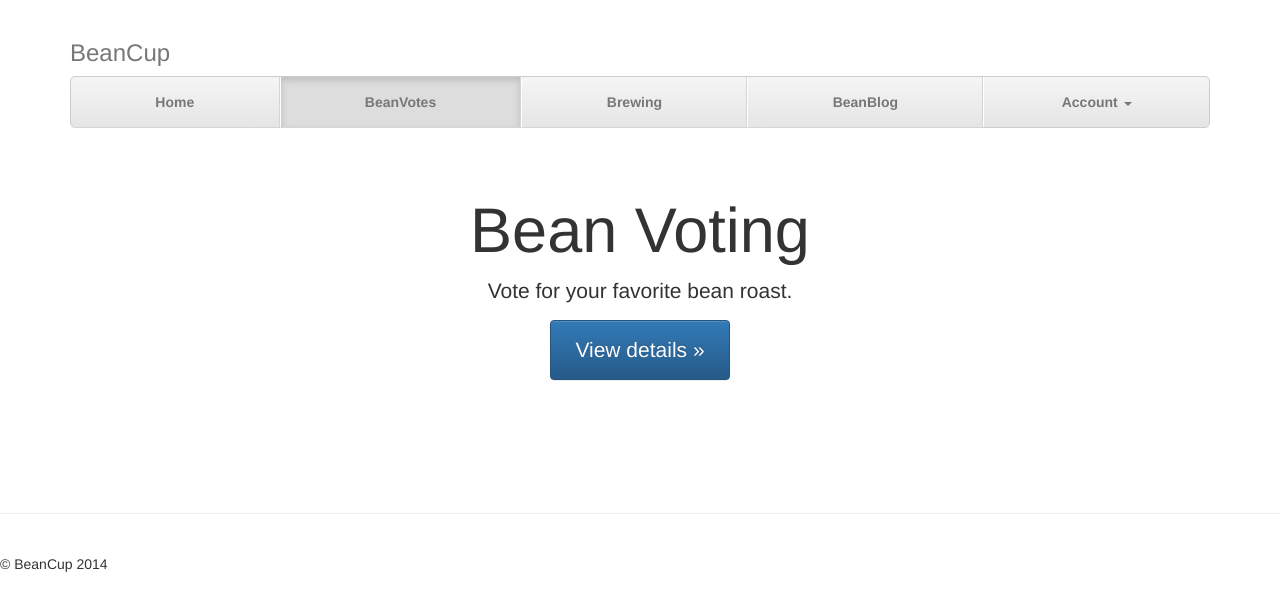
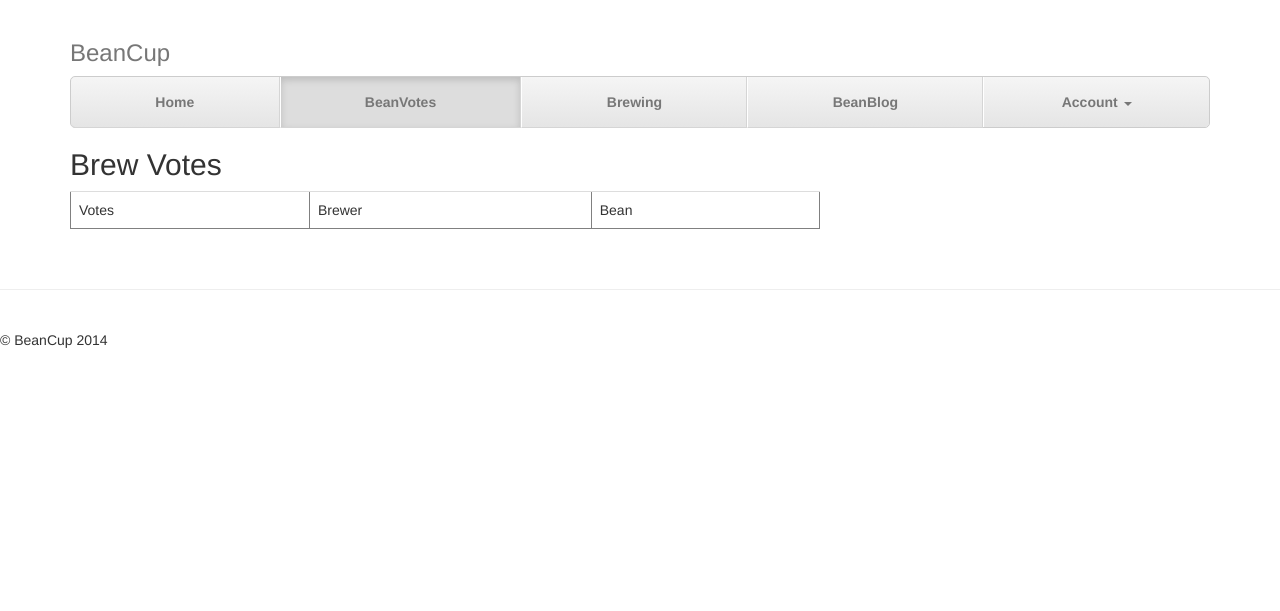
Before and after one commit to digicyc/beancup, a Django app: page /beanvote/ in a window 1280 px wide. Shown: the top 611 px of the page. Run offline with Django 3.2, Linux system fonts and the light colour scheme; some libraries are stand-ins or nearby versions.

Commit message:
Redesigning Beanvoting and adding in the BeanBlog Discussion area.

```diff
--- a/beanblog/urls.py
+++ b/beanblog/urls.py
@@ -1,5 +1,6 @@
 from django.conf.urls import patterns, include, url
+from .views import HomePageView
 
 urlpatterns = patterns('',
-    #url(r'^$', 'beanblog.views.home', name='beanblog_home'),
+    url(r'^$', HomePageView.as_view(), name='home'),
 )
--- a/beanblog/views.py
+++ b/beanblog/views.py
@@ -1,3 +1,6 @@
 from django.shortcuts import render
+from django.views.generic.base import TemplateView
 
-# Create your views here.
+
+class HomePageView(TemplateView):
+    template_name = 'beanblog/main.html'
--- a/templates/votebean/main.html
+++ b/templates/votebean/main.html
@@ -2,15 +2,27 @@
 {% block content %}
     <div class="container">
 
-    {% include 'head.html' %}
+        {% include 'head.html' %}
 
-      <div class="jumbotron">
-          <h1>Bean Voting</h1>
-          <p class="lead">
-              Vote for your favorite bean roast.
-          </p>
-          <p><a class="btn btn-primary" href="#" role="button">View details &raquo;</a></p>
-      </div>
+        <div class="row">
+            <div class="col-lg-8">
+                <h2>Brew Votes</h2>
+            </div>
+        </div>
+
+        <div class="row">
+            <div class="col-lg-8">
+                <tbody class="table-striped">
+                <table class="table" border="1">
+                    <tr>
+                        <td>Votes</td>
+                        <td>Brewer</td>
+                        <td>Bean</td>
+                    </tr>
+                </table>
+                </tbody>
+            </div>
+        </div>
 
     </div>
 
```
Also changed, not shown: templates/beanblog/main.html (added, +23 -0 lines), templates/beanbrew/main.html (+15 -3 lines).
